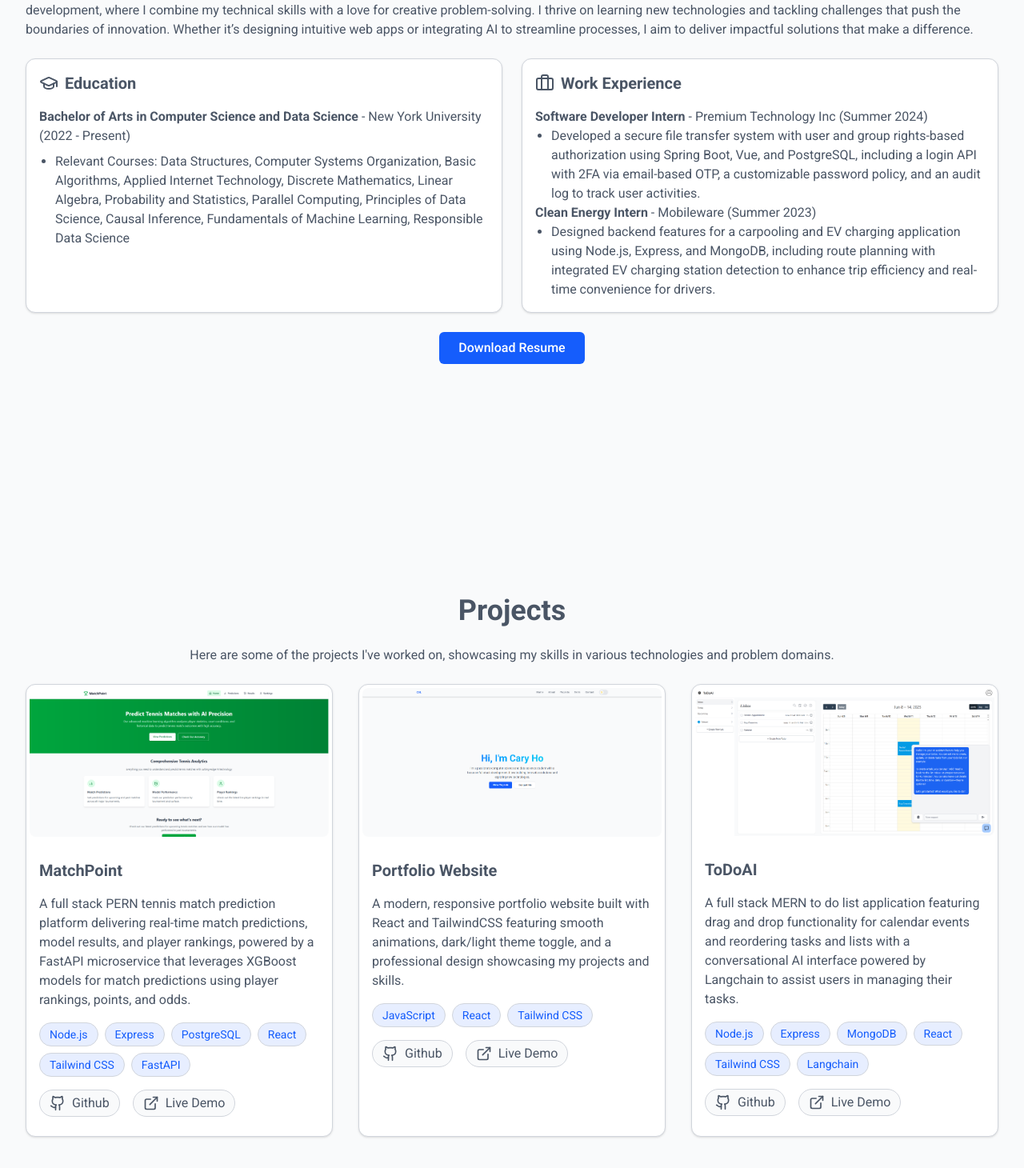
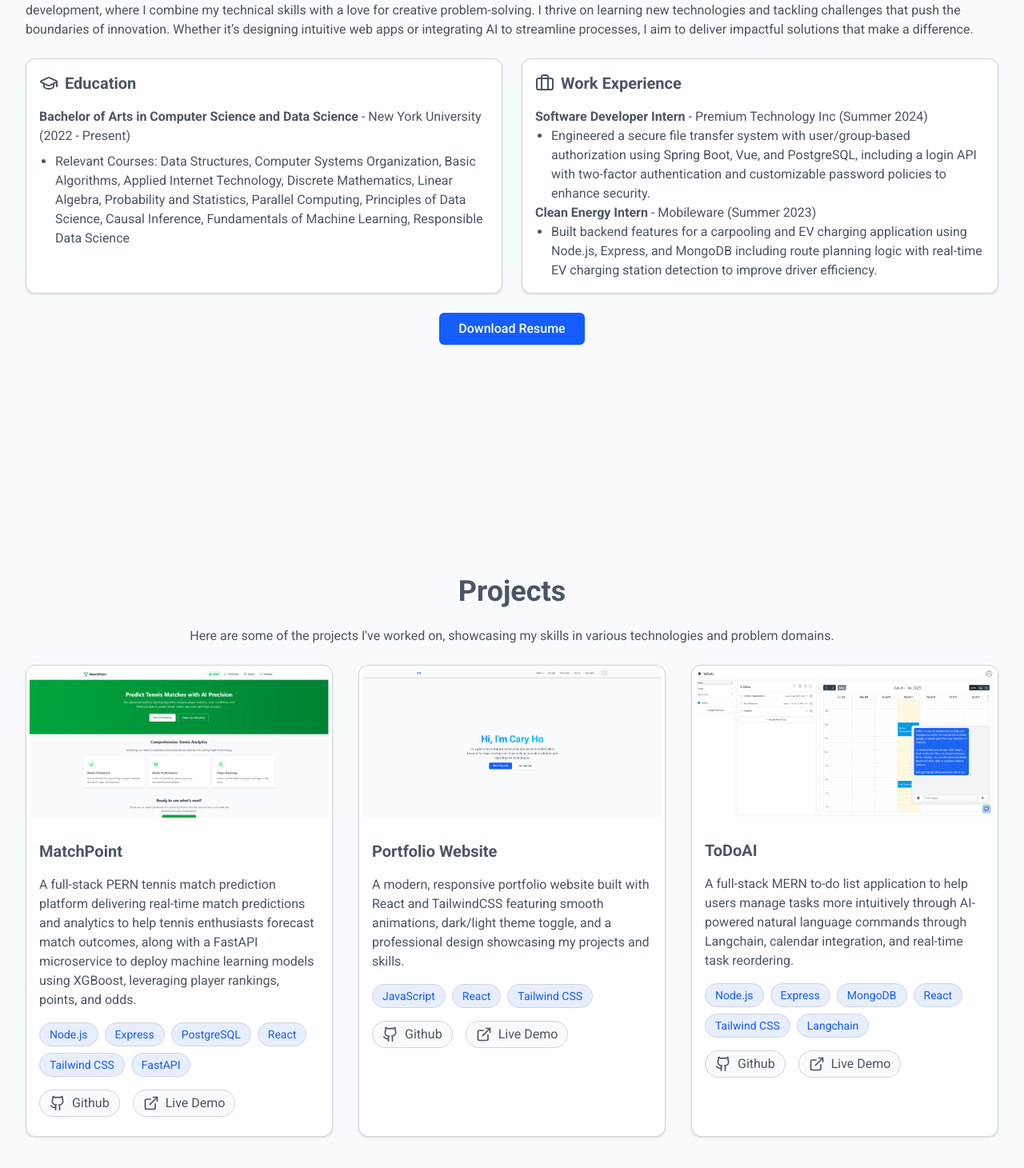
Before and after one commit to CakeOfThePans/cakeofthepans.github.io, a React (Vite) app: page / in a window 1280 px wide. Shown: the part 1031-2491 px from the top of the page at 80% size. Built offline with nearby package versions, Linux system fonts and the light colour scheme.

Commit message:
updated the wording for experience/projects

```diff
--- a/src/Components/Sections/About.jsx
+++ b/src/Components/Sections/About.jsx
@@ -56,11 +56,11 @@ export default function About() {
 								Inc (Summer 2024)
 								<ul className="list-disc pl-5">
 									<li>
-										Developed a secure file transfer system with user and group
-										rights-based authorization using Spring Boot, Vue, and
-										PostgreSQL, including a login API with 2FA via email-based
-										OTP, a customizable password policy, and an audit log to
-										track user activities.
+										Engineered a secure file transfer system with
+										user/group-based authorization using Spring Boot, Vue, and
+										PostgreSQL, including a login API with two-factor
+										authentication and customizable password policies to enhance
+										security.
 									</li>
 								</ul>
 							</div>
@@ -68,11 +68,10 @@ export default function About() {
 								<strong>Clean Energy Intern</strong> - Mobileware (Summer 2023)
 								<ul className="list-disc pl-5">
 									<li>
-										Designed backend features for a carpooling and EV charging
-										application using Node.js, Express, and MongoDB, including
-										route planning with integrated EV charging station detection
-										to enhance trip efficiency and real-time convenience for
-										drivers.
+										Built backend features for a carpooling and EV charging
+										application using Node.js, Express, and MongoDB including
+										route planning logic with real-time EV charging station
+										detection to improve driver efficiency.
 									</li>
 								</ul>
 							</div>
--- a/src/Components/Sections/Projects.jsx
+++ b/src/Components/Sections/Projects.jsx
@@ -9,7 +9,7 @@ export default function Projects() {
 		{
 			title: 'MatchPoint',
 			description:
-				'A full stack PERN tennis match prediction platform delivering real-time match predictions, model results, and player rankings, powered by a FastAPI microservice that leverages XGBoost models for match predictions using player rankings, points, and odds.',
+				'A full-stack PERN tennis match prediction platform delivering real-time match predictions and analytics to help tennis enthusiasts forecast match outcomes, along with a FastAPI microservice to deploy machine learning models using XGBoost, leveraging player rankings, points, and odds.',
 			image: matchpointImage,
 			alt: 'MatchPoint Screenshot',
 			technologies: [
@@ -36,7 +36,7 @@ export default function Projects() {
 		{
 			title: 'ToDoAI',
 			description:
-				'A full stack MERN to do list application featuring drag and drop functionality for calendar events and reordering tasks and lists with a conversational AI interface powered by Langchain to assist users in managing their tasks.',
+				'A full-stack MERN to-do list application to help users manage tasks more intuitively through AI-powered natural language commands through Langchain, calendar integration, and real-time task reordering.',
 			image: todoaiImage,
 			alt: 'ToDoAI Screenshot',
 			technologies: [
```
Also changed, not shown: 1 other file (tests, documents, lock files or other folders).
